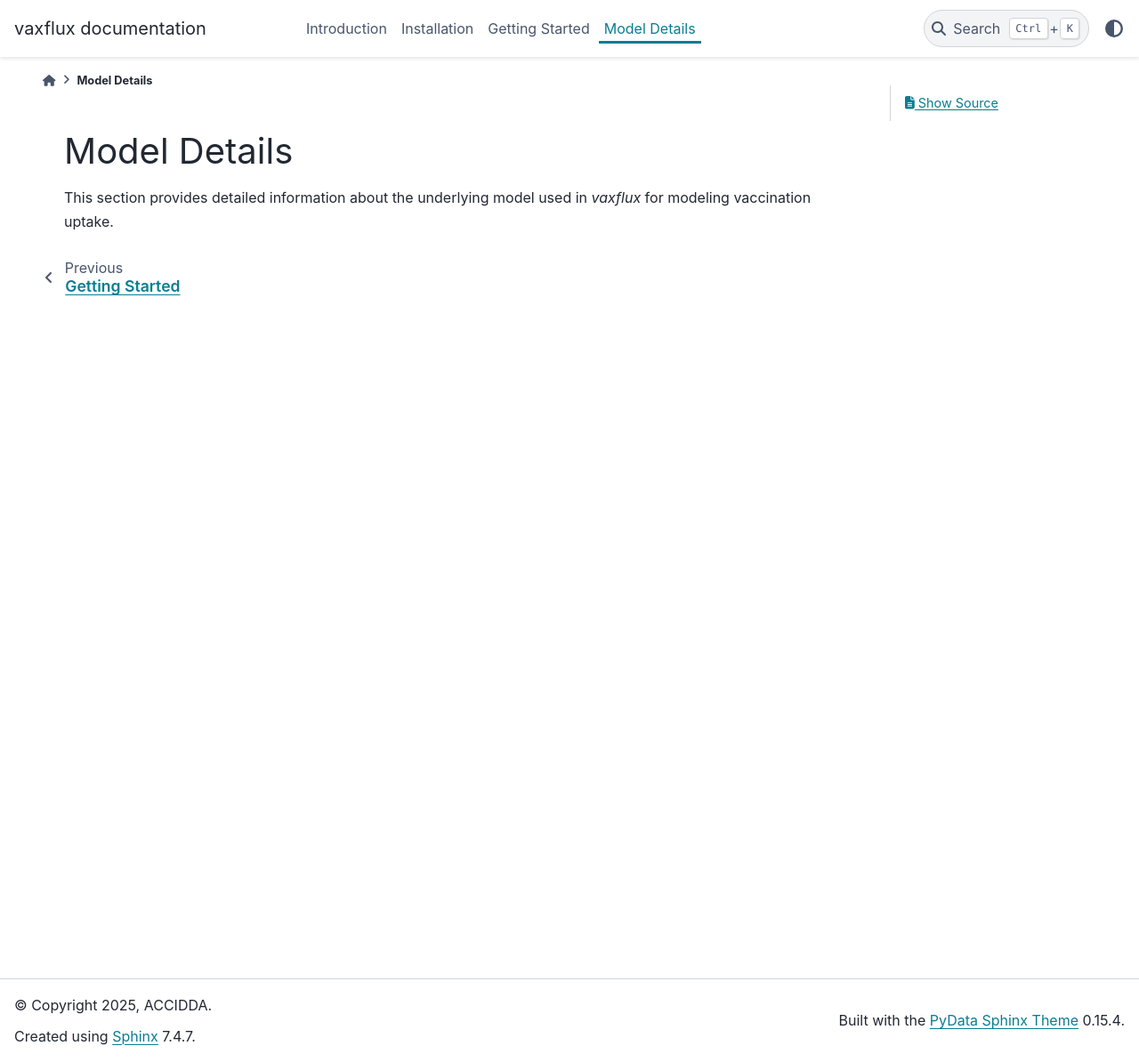
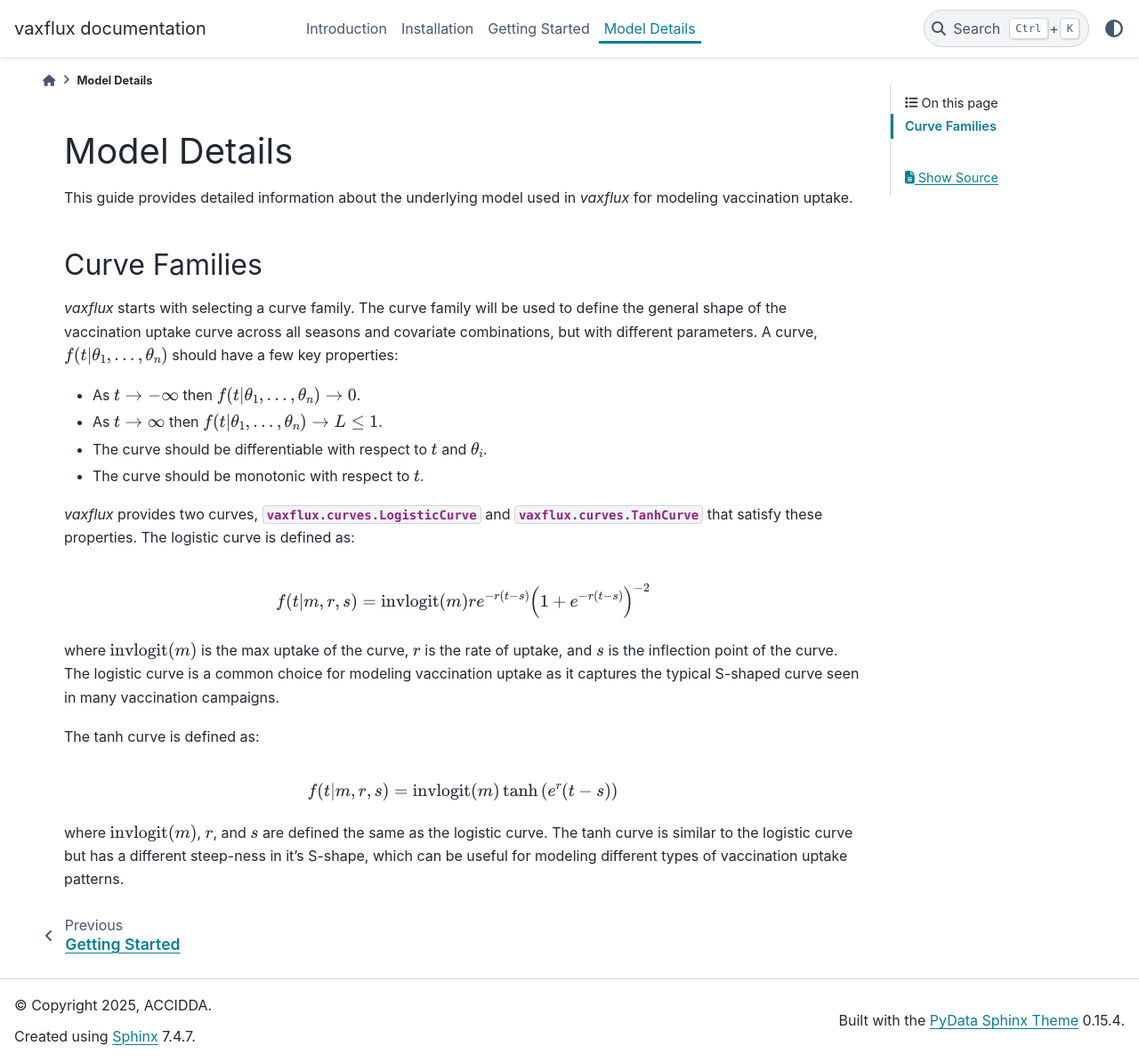
Before and after one commit to ACCIDDA/vaxflux, a Sphinx documentation site: the page built from docs/model_details.rst, in a window 1280 px wide and 1194 px high. Shown: the whole window at 89% size. Built offline with Sphinx 7.4.7 and the PyData theme 0.15.4, drawn with Linux system fonts in a browser that asks for light colours; pages that are not in the unit, such as notebooks, are missing from menus.

Commit message:
Describe curves in 'Model Details' guide

```diff
--- a/docs/model_details.rst
+++ b/docs/model_details.rst
@@ -1,4 +1,30 @@
 Model Details
 =============
 
-This section provides detailed information about the underlying model used in `vaxflux` for modeling vaccination uptake.
+This guide provides detailed information about the underlying model used in `vaxflux` for modeling vaccination uptake.
+
+Curve Families
+--------------
+
+`vaxflux` starts with selecting a curve family. The curve family will be used to define the general shape of the vaccination uptake curve across all seasons and covariate combinations, but with different parameters. A curve, :math:`f(t\vert\theta_1,\dots,\theta_n)` should have a few key properties:
+
+- As :math:`t \rightarrow -\infty` then :math:`f(t \vert \theta_1, \dots, \theta_n) \rightarrow 0`.
+- As :math:`t \rightarrow \infty` then :math:`f(t \vert \theta_1, \dots, \theta_n) \rightarrow L \leq 1`.
+- The curve should be differentiable with respect to :math:`t` and :math:`\theta_i`.
+- The curve should be monotonic with respect to :math:`t`.
+
+`vaxflux` provides two curves, :obj:`vaxflux.curves.LogisticCurve` and :obj:`vaxflux.curves.TanhCurve` that satisfy these properties. The logistic curve is defined as:
+
+.. math::
+
+    f(t \vert m, r, s) = \mathrm{invlogit}(m) r e^{-r(t-s)} \left( 1 + e^{-r(t-s)} \right)^{-2}
+
+where :math:`\mathrm{invlogit}(m)` is the max uptake of the curve, :math:`r` is the rate of uptake, and :math:`s` is the inflection point of the curve. The logistic curve is a common choice for modeling vaccination uptake as it captures the typical S-shaped curve seen in many vaccination campaigns.
+
+The tanh curve is defined as:
+
+.. math::
+
+    f(t \vert m, r, s) = \mathrm{invlogit}(m) \tanh\left( e^r (t - s) \right)
+
+where :math:`\mathrm{invlogit}(m)`, :math:`r`, and :math:`s` are defined the same as the logistic curve. The tanh curve is similar to the logistic curve but has a different steep-ness in it's S-shape, which can be useful for modeling different types of vaccination uptake patterns.
```
